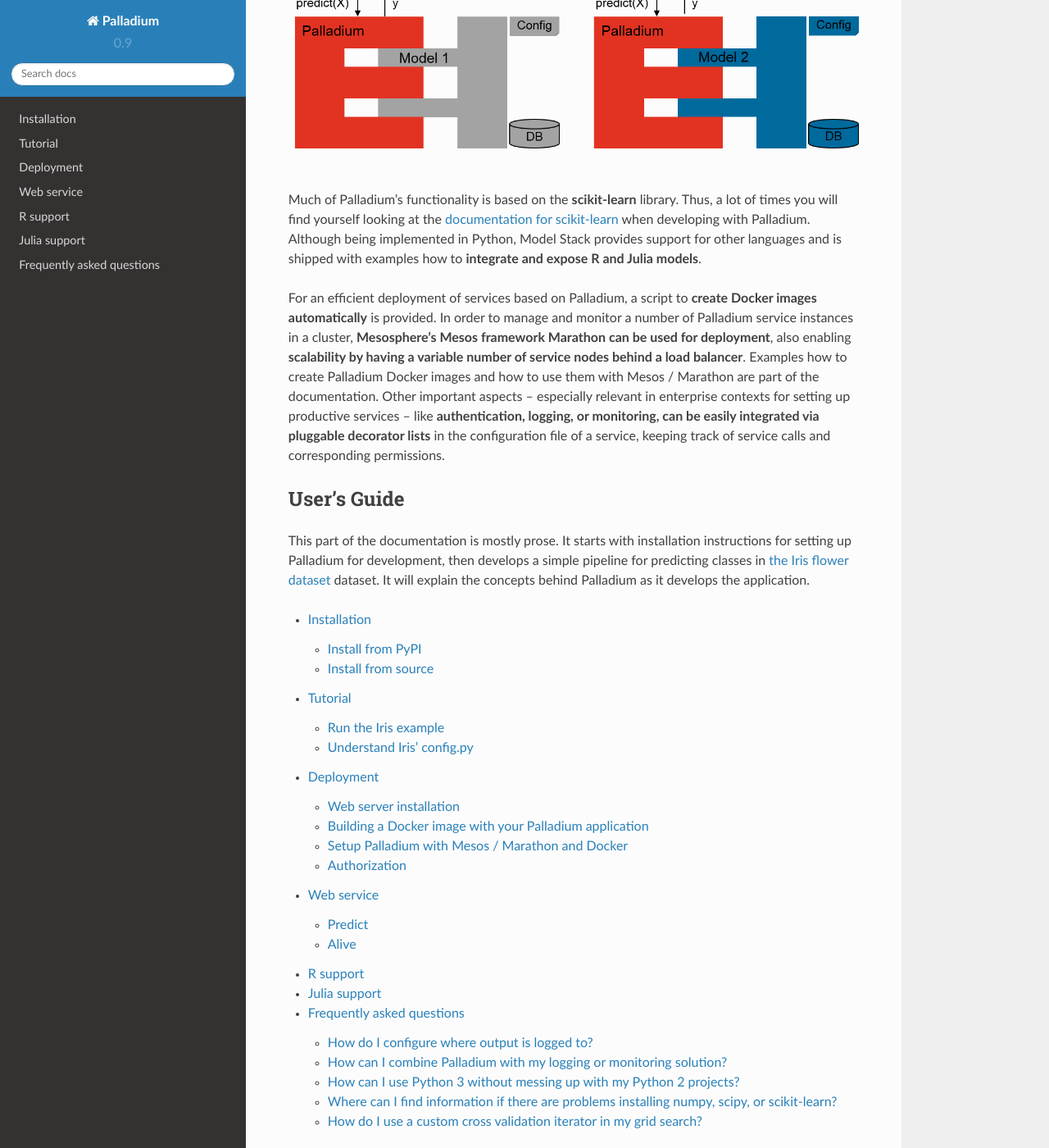
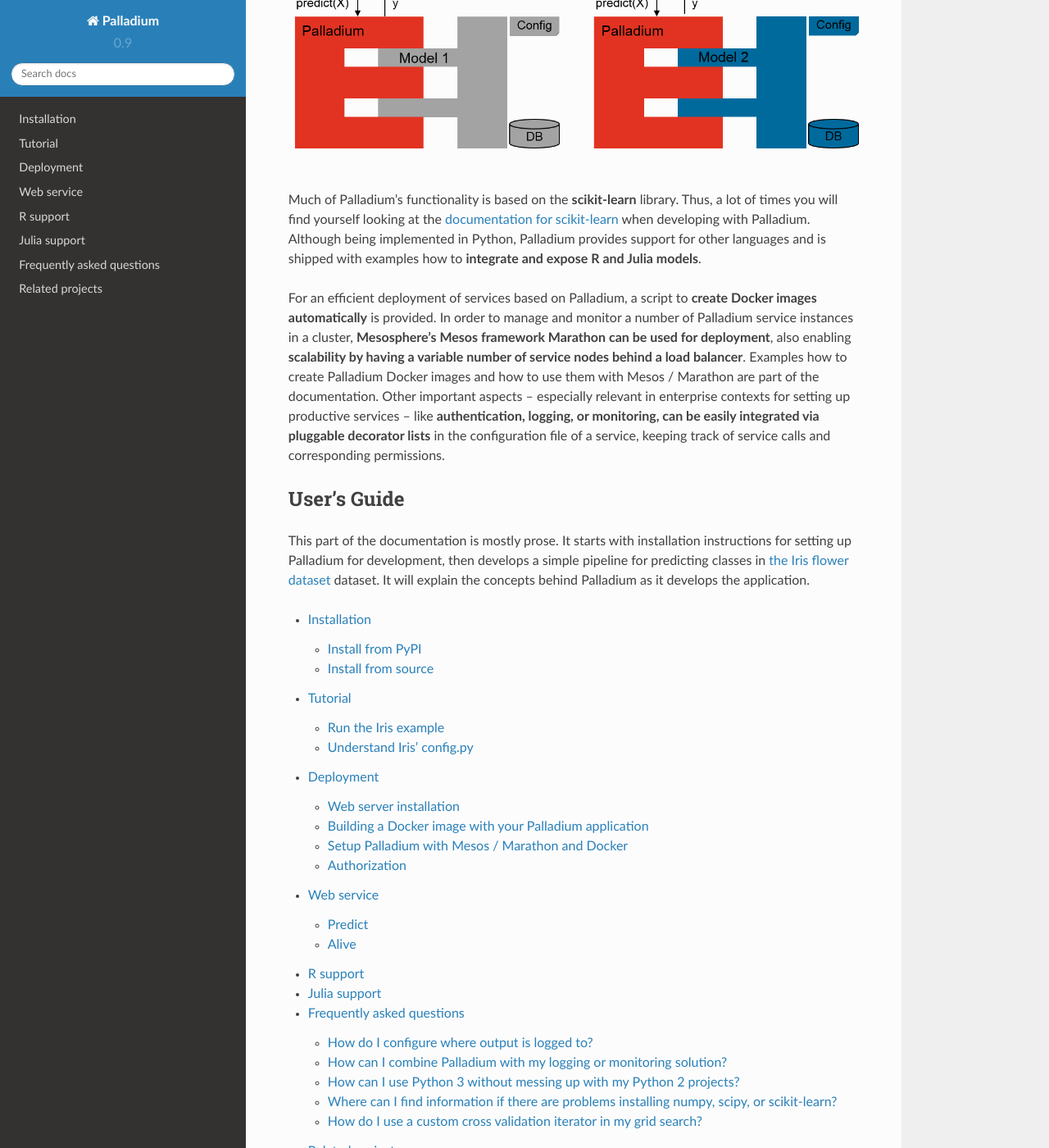
Before and after one commit to ottogroup/palladium, a Sphinx documentation site: the page built from docs/index.rst, in a window 1280 px wide and 1400 px high, scrolled down 588 px. Shown: the whole window at 82% size. Built offline with Sphinx 7.4.7 and the Read the Docs theme 2.0.0, drawn with Linux system fonts in a browser that asks for light colours; pages that are not in the unit, such as notebooks, are missing from menus.

```diff
--- a/docs/index.rst
+++ b/docs/index.rst
@@ -31,11 +31,11 @@ possible to independently integrate own solutions.
    :alt: Illustration of Palladium
 |
 
-Much of Palladium's functionality is based on the **scikit-learn** library.
-Thus, a lot of times you will find yourself looking at the
+Much of Palladium's functionality is based on the **scikit-learn**
+library.  Thus, a lot of times you will find yourself looking at the
 `documentation for scikit-learn <http://scikit-learn.org/>`_ when
-developing with Palladium.  Although being implemented in Python, Model
-Stack provides support for other languages and is shipped with
+developing with Palladium.  Although being implemented in Python,
+Palladium provides support for other languages and is shipped with
 examples how to **integrate and expose R and Julia models**.
 
 For an efficient deployment of services based on Palladium, a script to
@@ -71,6 +71,7 @@ application.
   user/R
   user/julia
   user/faq
+  user/related-projects
 
 API Reference
 -------------
@@ -83,6 +84,7 @@ method, this part of the documentation is for you.
 
   modules/palladium
 
+
 Indices and tables
 ------------------
 
```
Also changed, not shown: README.rst (+4 -48 lines), docs/user/related-projects.rst (added, +43 -0 lines), setup.py (+15 -3 lines).
